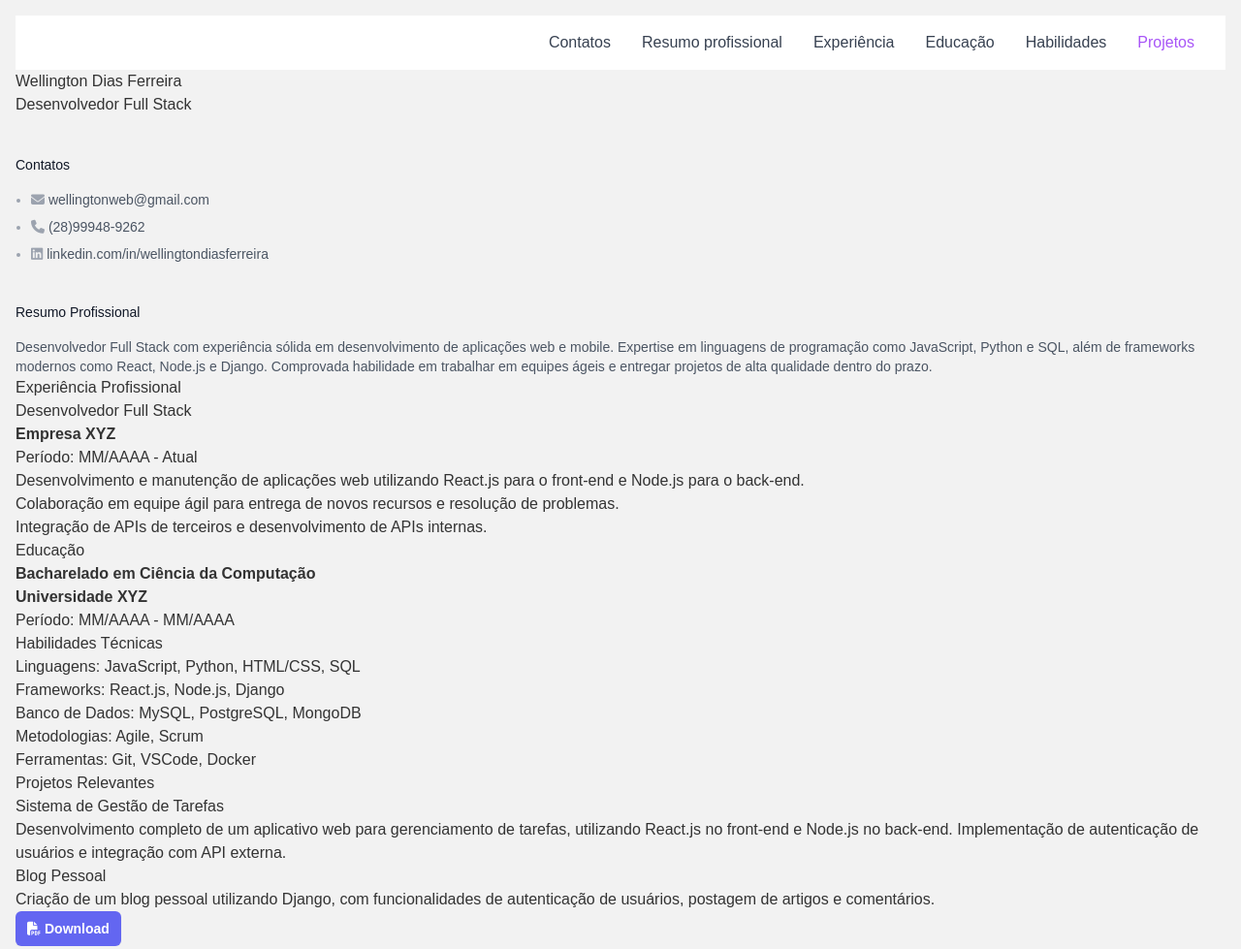
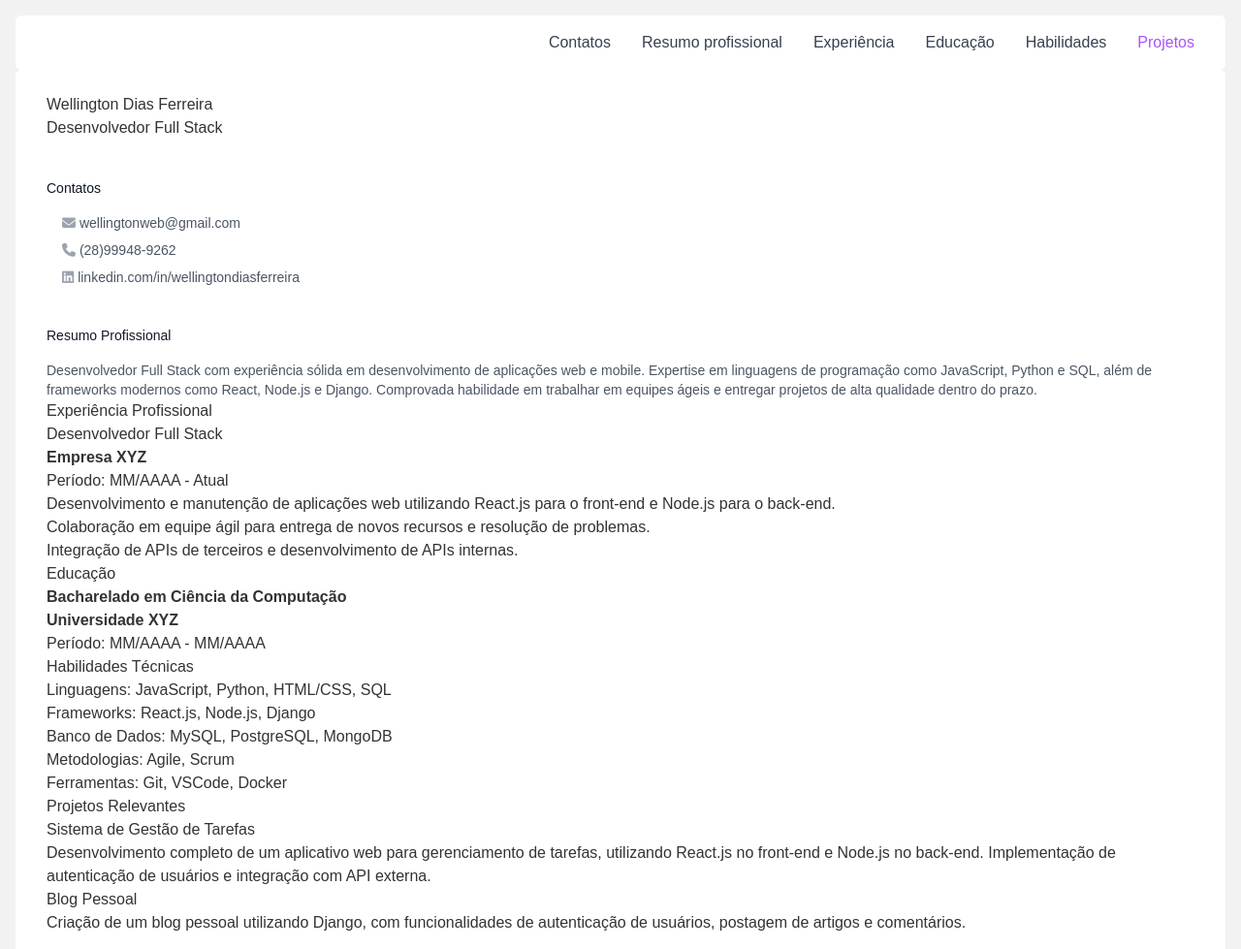
Before and after one commit to wellingtonweb/dewelloper, a plain HTML site: page curriculo.html in a window 1280 px wide. Shown: the top 979 px of the page at 97% size. Drawn offline with nearby package versions, Linux system fonts and the light colour scheme; a script that the page names is missing.

Commit message:
Update curriculo.html
Adjustament content layout PDF print

```diff
--- a/curriculo.html
+++ b/curriculo.html
@@ -16,7 +16,7 @@
     <link rel="stylesheet" href="https://cdnjs.cloudflare.com/ajax/libs/font-awesome/6.5.2/css/all.min.css" integrity="sha512-SnH5WK+bZxgPHs44uWIX+LLJAJ9/2PkPKZ5QiAj6Ta86w+fsb2TkcmfRyVX3pBnMFcV7oQPJkl9QevSCWr3W6A==" crossorigin="anonymous" referrerpolicy="no-referrer" />
 </head>
 <body>
-    <div id="content" class="container mx-auto px-4">
+    <div class="container mx-auto px-4">
         <div class="mt-4">
             <nav
                     class="
@@ -29,6 +29,7 @@
                       px-4
                       text-lg text-gray-700
                       bg-white
+                    rounded-md
                     "
                   >
                    <div>
@@ -100,6 +101,7 @@
                     </div>
                 </nav>
         </div>
+        <div id="content" class="container bg-white rounded-md mx-auto max-w-7xl py-6 sm:px-6 lg:px-8">
             <header>
                 <h1>Wellington Dias Ferreira</h1>
                 <p>Desenvolvedor Full Stack</p>
@@ -108,7 +110,7 @@
                 <div class="mt-10">
                   <h3 class="text-sm font-medium text-gray-900">Contatos</h3>
                   <div class="mt-4">
-                <ul role="list" class="list-disc space-y-2 pl-4 text-sm">
+                    <ul role="list" class="list-none space-y-2 pl-4 text-sm">
                       <li class="text-gray-400"><i class="fa-solid fa-envelope"></i> <span class="text-gray-600"><a href="mailto:wellingtonweb@gmail.com">wellingtonweb@gmail.com</a></span></li>
                       <li class="text-gray-400"><i class="fa-solid fa-phone"></i> <span class="text-gray-600">(28)99948-9262</span></li>
                       <li class="text-gray-400"><i class="fa-brands fa-linkedin"></i> <span class="text-gray-600"><a href="https://linkedin.com/in/wellingtondiasferreira">linkedin.com/in/wellingtondiasferreira</a></span></li>
@@ -167,6 +169,8 @@
                     <p>Criação de um blog pessoal utilizando Django, com funcionalidades de autenticação de usuários, postagem de artigos e comentários.</p>
                 </div>
             </section>
+        </div>
+
         <section>
             <button id="btnPDF" type="button" class="rounded-md bg-indigo-500 px-3 py-2 text-sm font-semibold text-white shadow-sm hover:bg-indigo-400 focus-visible:outline focus-visible:outline-2 focus-visible:outline-offset-2 focus-visible:outline-indigo-600">
                 <i class="fa-solid fa-file-pdf mr-1"></i>Download</button>
```
Lines whose indentation alone changed are shown as unchanged.
